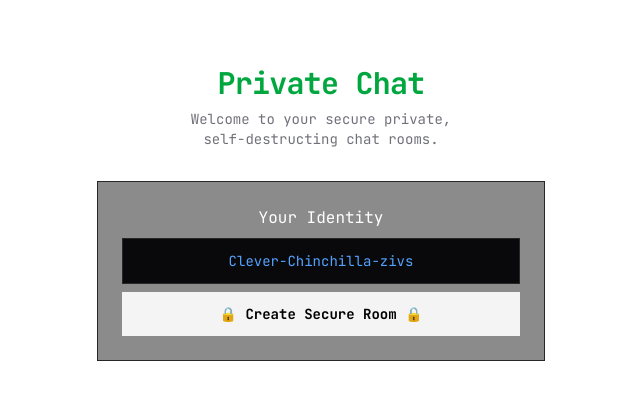
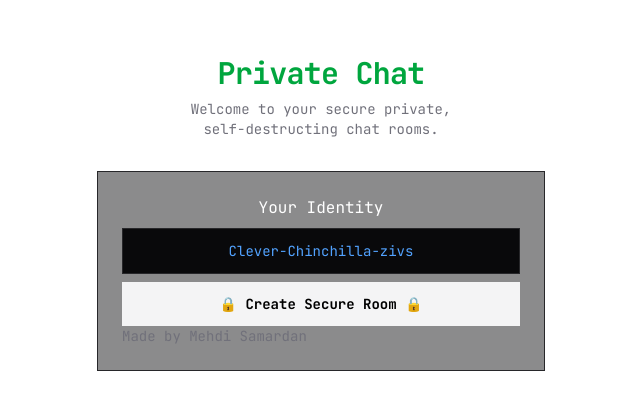
Before and after one commit to Mehdi-Samardan/Real-Time-Private-Chat, a Next.js app: page / in a window 1280 px wide. Shown: the part 187-596 px from the top of the page, without its empty margins (319-959 px from the left). Built offline with nearby package versions, Linux system fonts and the light colour scheme; no server answers; what @elysiajs/eden would draw is missing.

Commit message:
Update page.tsx

```diff
--- a/src/app/page.tsx
+++ b/src/app/page.tsx
@@ -102,6 +102,10 @@ export default function Home() {
           >
             🔒 Create Secure Room 🔒
           </button>
+          <div>
+            <span></span>
+            <p className="text-sm text-zinc-500">Made by Mehdi Samardan</p>
+          </div>
         </div>
       </div>
     </main>
```
